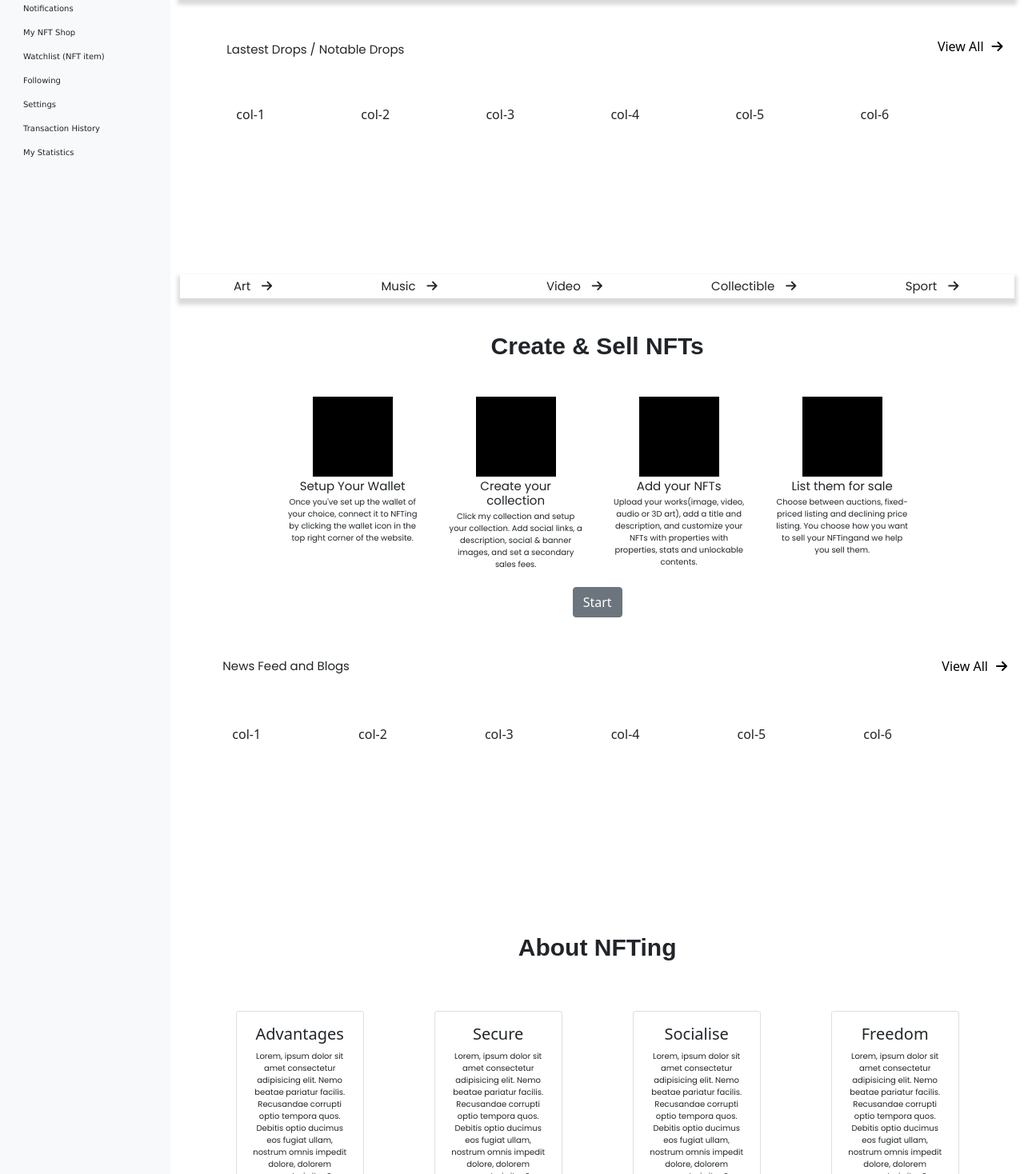
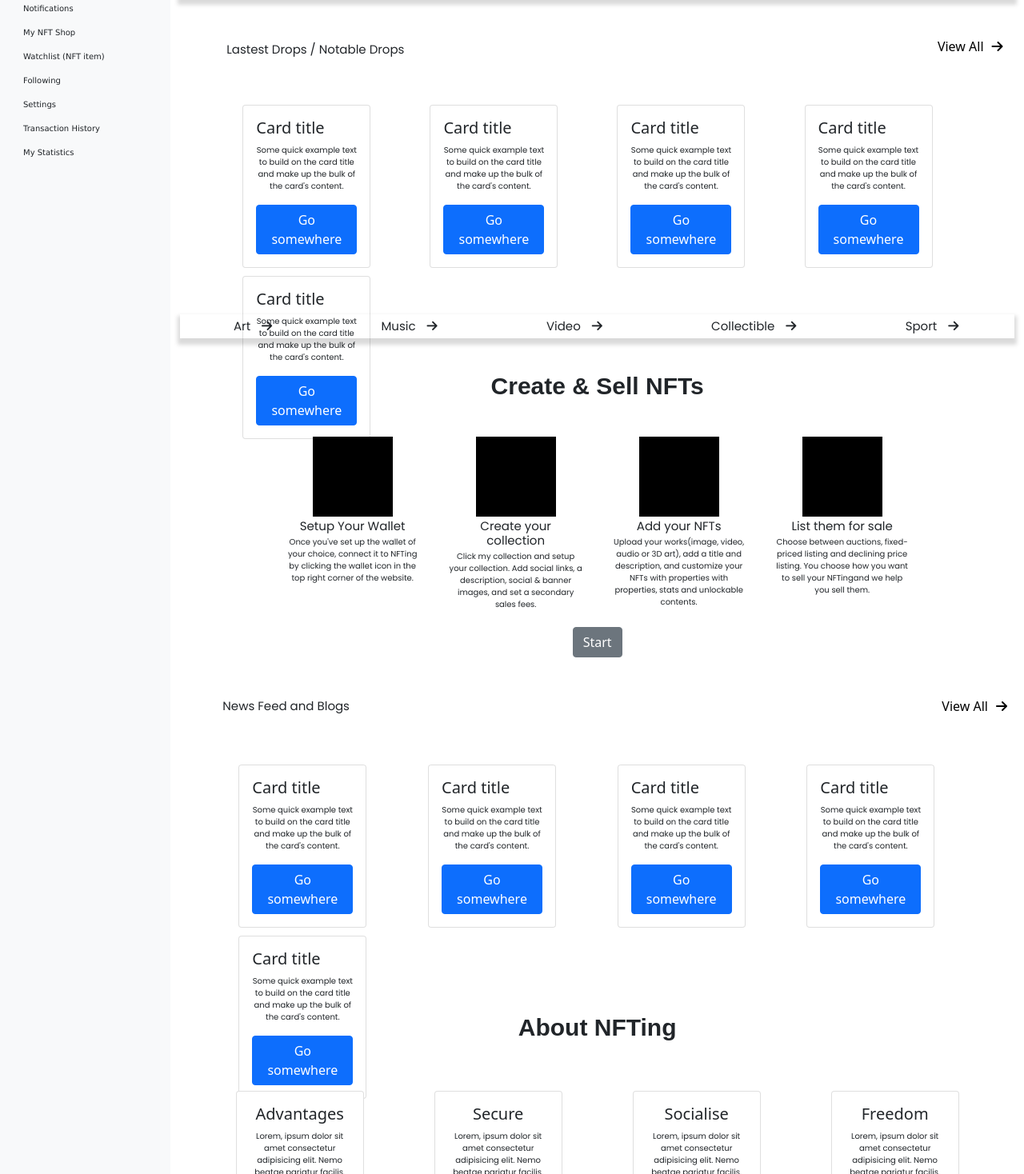
Before and after one commit to ahLfyreD/Nfting-react, a React (Create React App) app: page / in a window 1280 px wide. Shown: the part 822-2290 px from the top of the page at 80% size. Built offline with nearby package versions, Linux system fonts and the light colour scheme.

Commit message:
added and styled with card format

```diff
--- a/src/components/home/homepage/content/HomeDrops.css
+++ b/src/components/home/homepage/content/HomeDrops.css
@@ -1,6 +1,6 @@
 .drops{
     width: 99%;
-    height: 300px;
+    height: 350px;
     position: relative;
     margin: 5px 5px;
     /* box-shadow: 0 5px 5px 3px rgba(0, 0, 0, 0.15); */
--- a/src/components/home/homepage/content/HomeDrops.js
+++ b/src/components/home/homepage/content/HomeDrops.js
@@ -18,12 +18,56 @@
 
         <div className="row mx-5 mt-5">
             {/* Each column contains components with images, a radio button and a name of the collector. */}
-            <div className="col">col-1</div>
-            <div className="col">col-2</div>
-            <div className="col">col-3</div>
-            <div className="col">col-4</div>
-            <div className="col">col-5</div>
-            <div className="col">col-6</div>
+            <div className="col">
+              <div class="card" style={{width: '10rem'}}>
+                {/* <img src="..." class="card-img-top" alt="..."/> */}
+                <div class="card-body">
+                  <h5 class="card-title">Card title</h5>
+                  <p class="card-text">Some quick example text to build on the card title and make up the bulk of the card's content.</p>
+                  <a href="/" class="btn btn-primary">Go somewhere</a>
+                </div>
+              </div>
+            </div>
+            <div className="col">
+            <div class="card" style={{width: '10rem'}}>
+                {/* <img src="..." class="card-img-top" alt="..."/> */}
+                <div class="card-body">
+                  <h5 class="card-title">Card title</h5>
+                  <p class="card-text">Some quick example text to build on the card title and make up the bulk of the card's content.</p>
+                  <a href="/" class="btn btn-primary">Go somewhere</a>
+                </div>
+              </div>
+            </div>
+            <div className="col">
+            <div class="card" style={{width: '10rem'}}>
+                {/* <img src="..." class="card-img-top" alt="..."/> */}
+                <div class="card-body">
+                  <h5 class="card-title">Card title</h5>
+                  <p class="card-text">Some quick example text to build on the card title and make up the bulk of the card's content.</p>
+                  <a href="/" class="btn btn-primary">Go somewhere</a>
+                </div>
+              </div>
+            </div>
+            <div className="col">
+            <div class="card" style={{width: '10rem'}}>
+                {/* <img src="..." class="card-img-top" alt="..."/> */}
+                <div class="card-body">
+                  <h5 class="card-title">Card title</h5>
+                  <p class="card-text">Some quick example text to build on the card title and make up the bulk of the card's content.</p>
+                  <a href="/" class="btn btn-primary">Go somewhere</a>
+                </div>
+              </div>
+           </div>
+            <div className="col">
+            <div class="card" style={{width: '10rem'}}>
+                {/* <img src="..." class="card-img-top" alt="..."/> */}
+                <div class="card-body">
+                  <h5 class="card-title">Card title</h5>
+                  <p class="card-text">Some quick example text to build on the card title and make up the bulk of the card's content.</p>
+                  <a href="/" class="btn btn-primary">Go somewhere</a>
+                </div>
+              </div>
+            </div>
         </div>
 
 
--- a/src/components/home/homepage/content/HomeNews.css
+++ b/src/components/home/homepage/content/HomeNews.css
@@ -1,7 +1,8 @@
 .news{
     width: 100%;
-    height: 300px;
+    height: 350px;
     position: relative;
+
     /* border-bottom: 1px solid black; */
 
   }
--- a/src/components/home/homepage/content/HomeNews.js
+++ b/src/components/home/homepage/content/HomeNews.js
@@ -15,12 +15,56 @@
         </div>
         <div className="row mx-5 mt-5">
             {/* Each column contains components with images, a radio button and a name of the collector. */}
-            <div className="col">col-1</div>
-            <div className="col">col-2</div>
-            <div className="col">col-3</div>
-            <div className="col">col-4</div>
-            <div className="col">col-5</div>
-            <div className="col">col-6</div>
+            <div className="col">
+              <div class="card" style={{width: '10rem'}}>
+                {/* <img src="..." class="card-img-top" alt="..."/> */}
+                <div class="card-body">
+                  <h5 class="card-title">Card title</h5>
+                  <p class="card-text">Some quick example text to build on the card title and make up the bulk of the card's content.</p>
+                  <a href="/" class="btn btn-primary">Go somewhere</a>
+                </div>
+              </div>
+            </div>
+            <div className="col">
+            <div class="card" style={{width: '10rem'}}>
+                {/* <img src="..." class="card-img-top" alt="..."/> */}
+                <div class="card-body">
+                  <h5 class="card-title">Card title</h5>
+                  <p class="card-text">Some quick example text to build on the card title and make up the bulk of the card's content.</p>
+                  <a href="/" class="btn btn-primary">Go somewhere</a>
+                </div>
+              </div>
+            </div>
+            <div className="col">
+            <div class="card" style={{width: '10rem'}}>
+                {/* <img src="..." class="card-img-top" alt="..."/> */}
+                <div class="card-body">
+                  <h5 class="card-title">Card title</h5>
+                  <p class="card-text">Some quick example text to build on the card title and make up the bulk of the card's content.</p>
+                  <a href="/" class="btn btn-primary">Go somewhere</a>
+                </div>
+              </div>
+            </div>
+            <div className="col">
+            <div class="card" style={{width: '10rem'}}>
+                {/* <img src="..." class="card-img-top" alt="..."/> */}
+                <div class="card-body">
+                  <h5 class="card-title">Card title</h5>
+                  <p class="card-text">Some quick example text to build on the card title and make up the bulk of the card's content.</p>
+                  <a href="/" class="btn btn-primary">Go somewhere</a>
+                </div>
+              </div>
+           </div>
+            <div className="col">
+            <div class="card" style={{width: '10rem'}}>
+                {/* <img src="..." class="card-img-top" alt="..."/> */}
+                <div class="card-body">
+                  <h5 class="card-title">Card title</h5>
+                  <p class="card-text">Some quick example text to build on the card title and make up the bulk of the card's content.</p>
+                  <a href="/" class="btn btn-primary">Go somewhere</a>
+                </div>
+              </div>
+            </div>
         </div>
 
 
```
